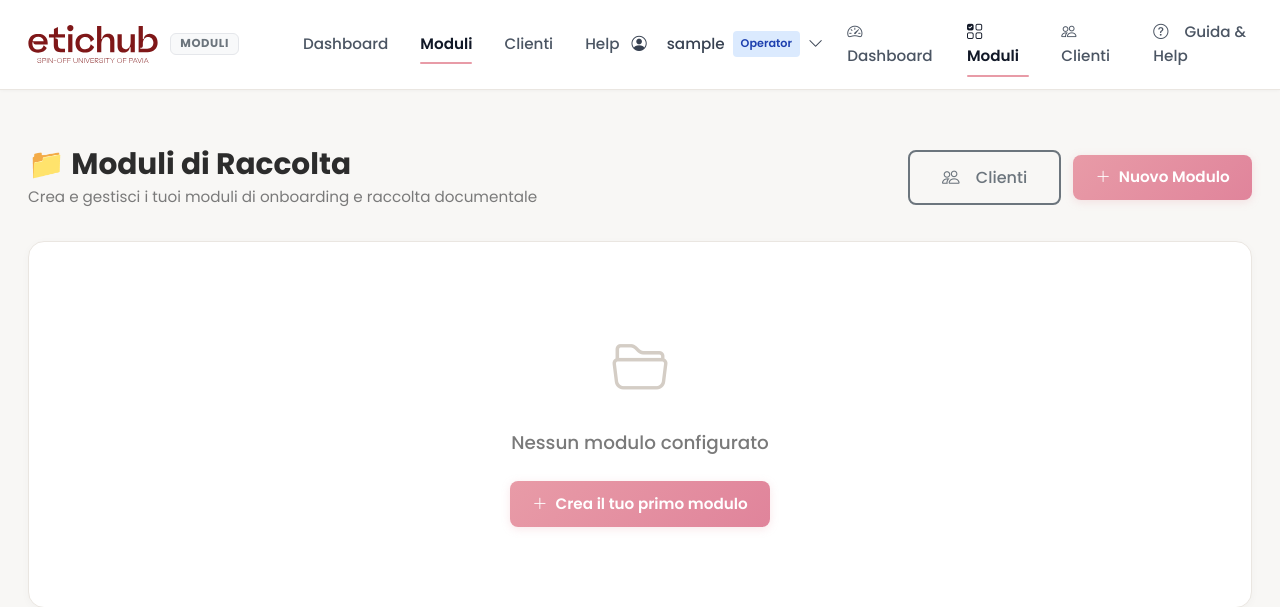
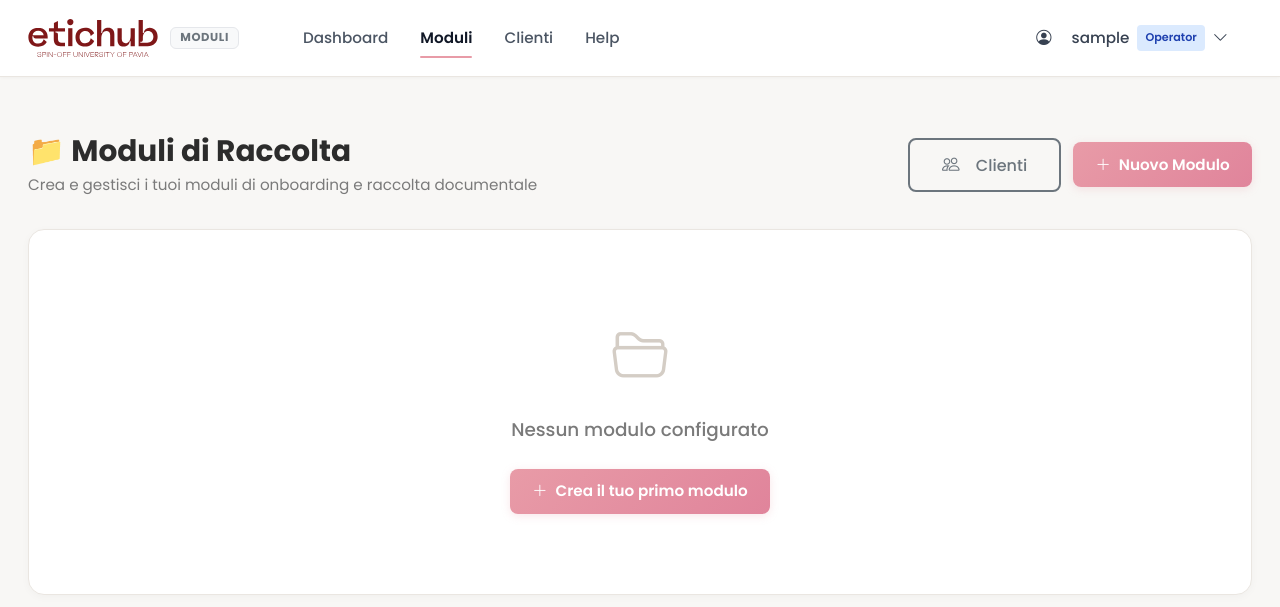
Before and after one commit to RazorCopter/eh-moduli, a Django app: page /modules/admin/builder/ in a window 1280 px wide. Shown: the top 607 px of the page. Run offline with Django 4.2, Linux system fonts and the light colour scheme; the visitor is signed in with stand-in values (Sample User, id 1); data that the repository does not hold is empty.

Commit message:
fix(ui): hide mobile collapsible navigation menu on desktop
- Add d-md-none to #adminNavbarCollapse in accounts/templates/accounts/base.html
- Add .navbar-collapse-custom { display: none; } outside media query in admin-layout.css
- Ensures mobile menu items are never displayed as duplicate items on desktop screens.

```diff
--- a/accounts/templates/accounts/base.html
+++ b/accounts/templates/accounts/base.html
@@ -126,7 +126,7 @@
 
             {% if not is_public_form and user.is_authenticated %}
             <!-- Mobile Collapsible Navigation Menu (UX-02) -->
-            <div class="navbar-collapse-custom" id="adminNavbarCollapse">
+            <div class="navbar-collapse-custom d-md-none" id="adminNavbarCollapse">
                 <ul class="navbar-nav">
                     {% if user.is_staff or user.role == 'admin' %}
                         <li>
--- a/modules/static/css/admin-layout.css
+++ b/modules/static/css/admin-layout.css
@@ -561,6 +561,10 @@ body {
     gap: 12px;
 }
 
+.navbar-collapse-custom {
+    display: none;
+}
+
 @media (max-width: 768px) {
     .navbar-container {
         padding: 0 16px;
--- a/static/css/admin-layout.css
+++ b/static/css/admin-layout.css
@@ -561,6 +561,10 @@ body {
     gap: 12px;
 }
 
+.navbar-collapse-custom {
+    display: none;
+}
+
 @media (max-width: 768px) {
     .navbar-container {
         padding: 0 16px;
```
